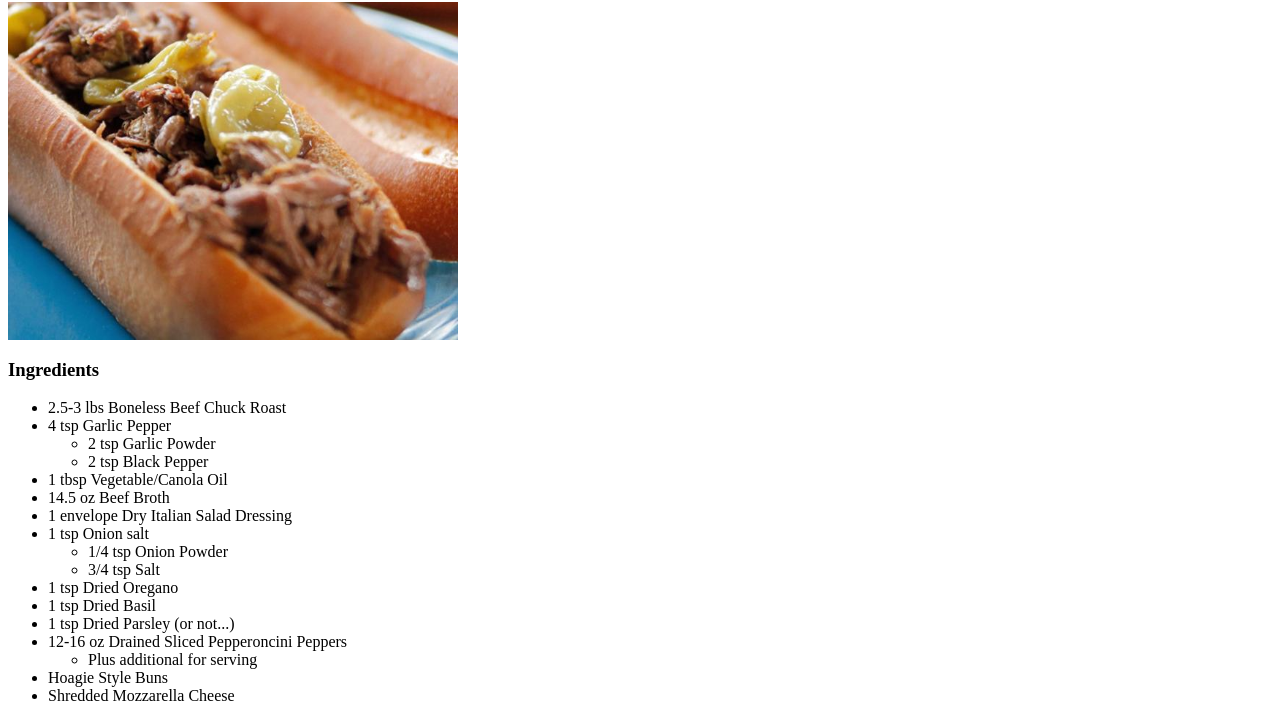
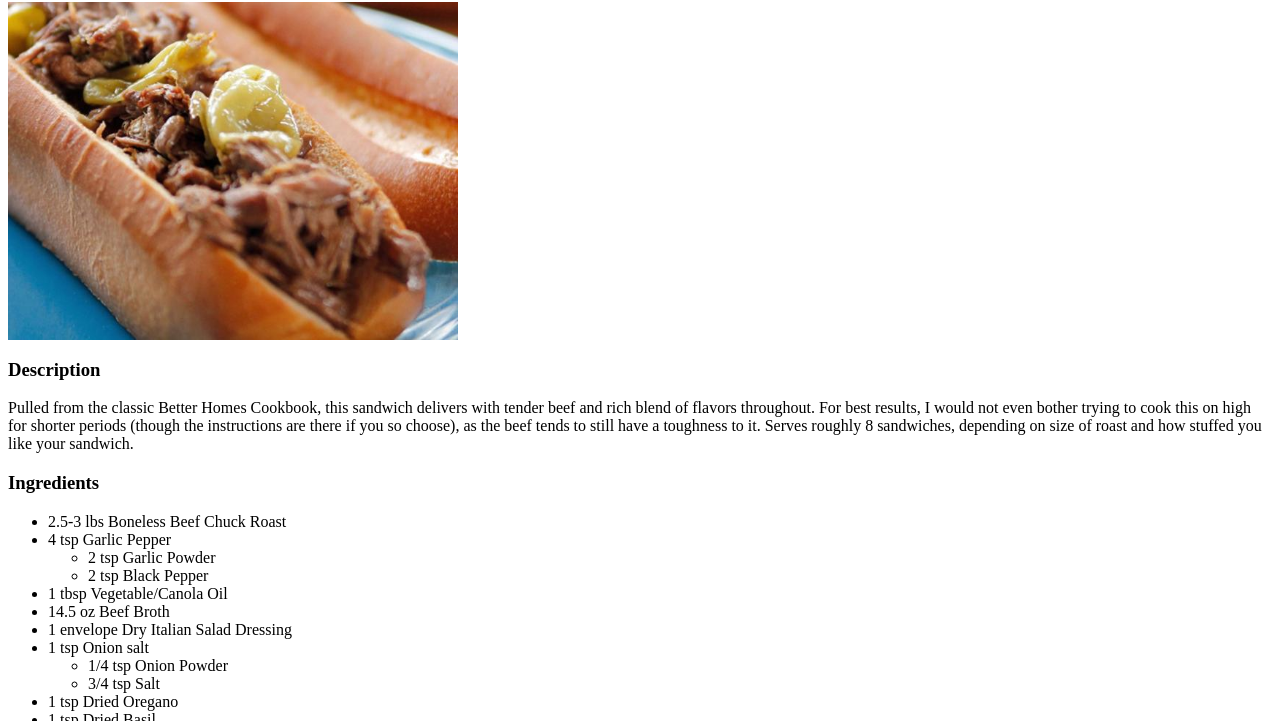
Before and after one commit to tychobrohe-v/odin-recipes, a plain HTML site: page pages/sandwich.html in a window 1280 px wide. Shown: the part 64-785 px from the top of the page. Drawn offline with Linux system fonts and the light colour scheme.

Commit message:
Add descriptions

```diff
--- a/pages/sandwich.html
+++ b/pages/sandwich.html
@@ -8,6 +8,15 @@
         <body>
             <h1>ITALIAN BEEF SANDWICHES</h1>
             <img src="../images/sandwich.jpeg" width="450">
+
+            <h3>Description</h3>
+            <p>Pulled from the classic Better Homes Cookbook, this sandwich delivers with
+                tender beef and rich blend of flavors throughout. For best results, I would
+                not even bother trying to cook this on high for shorter periods (though the
+                instructions are there if you so choose), as the beef tends to still have a
+                toughness to it. Serves roughly 8 sandwiches, depending on size of roast
+                and how stuffed you like your sandwich.
+            </p>
 
             <h3>Ingredients</h3>
             <ul>
```
Also changed, not shown: pages/chicken.html (+8 -0 lines), pages/muffins.html (+6 -0 lines).
